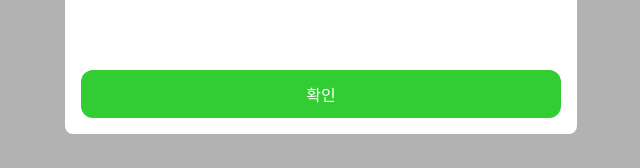
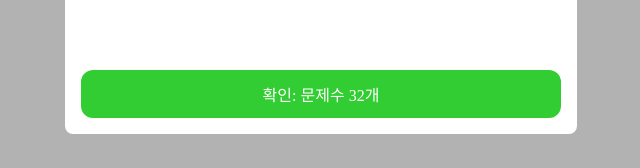
Before and after one commit to Gabul99/five-seconds, a React (Create React App) app: page / in a window 1280 px wide. Both pictures are taken after a click on the element "출제 범위 설정". Shown: the part 586-754 px from the top of the page, without its empty margins (319-959 px from the left). Built offline with nearby package versions, Linux system fonts and the light colour scheme; a web font is replaced by a local one.

Commit message:
Show Total Count of Testsets in Modal

```diff
--- a/src/ui/main/components/TestSetModal.tsx
+++ b/src/ui/main/components/TestSetModal.tsx
@@ -122,17 +122,28 @@ interface Props {
   selectedTestSet: TestSetType[];
 
   setModalOpen(_: boolean): void;
+
   setSelectedTestSet(_: TestSetType[]): void;
 }
 
 const TestSetModal = ({isModalOpen, setModalOpen, selectedTestSet, setSelectedTestSet}: Props) => {
   const [testSetTypeList, setTestSetTypeList] = useState<TestSetInfo[]>([])
+  const [totalCount, setTotalCount] = useState<number>(0)
 
   useEffect(() => {
     const testSetList = getTestSetList()
     setTestSetTypeList(testSetList)
     setSelectedTestSet(testSetList.map(elem => elem.type))
   }, [])
+
+  useEffect(() => {
+    const counts = testSetTypeList.filter(info => selectedTestSet.includes(info.type)).map(elem => elem.count)
+    if (counts.length) {
+      setTotalCount(counts.reduce((l, r) => l + r))
+    } else {
+      setTotalCount(0)
+    }
+  }, [selectedTestSet])
 
   return (
     <Container>
@@ -152,12 +163,12 @@ const TestSetModal = ({isModalOpen, setModalOpen, selectedTestSet, setSelectedTe
                   } else {
                     setSelectedTestSet([...selectedTestSet, info.type])
                   }
-                }} />
+                }}/>
             })
           }
         </TypeListContainer>
         <SaveButton onClick={() => setModalOpen(false)}>
-          확인
+          {`확인: 문제수 ${totalCount}개`}
         </SaveButton>
       </ModalContainer>
     </Container>
@@ -167,15 +178,16 @@ const TestSetModal = ({isModalOpen, setModalOpen, selectedTestSet, setSelectedTe
 interface ListItemProps {
   name: string,
   selected: boolean,
+
   onClick(): void
 }
 
-const ListItem = ({ name, selected, onClick }: ListItemProps) => {
+const ListItem = ({name, selected, onClick}: ListItemProps) => {
 
   return (
     <ListItemContainer onClick={onClick}>
       <p>{name}</p>
-      <CheckIcon selected={selected} />
+      <CheckIcon selected={selected}/>
     </ListItemContainer>
   )
 }
```
